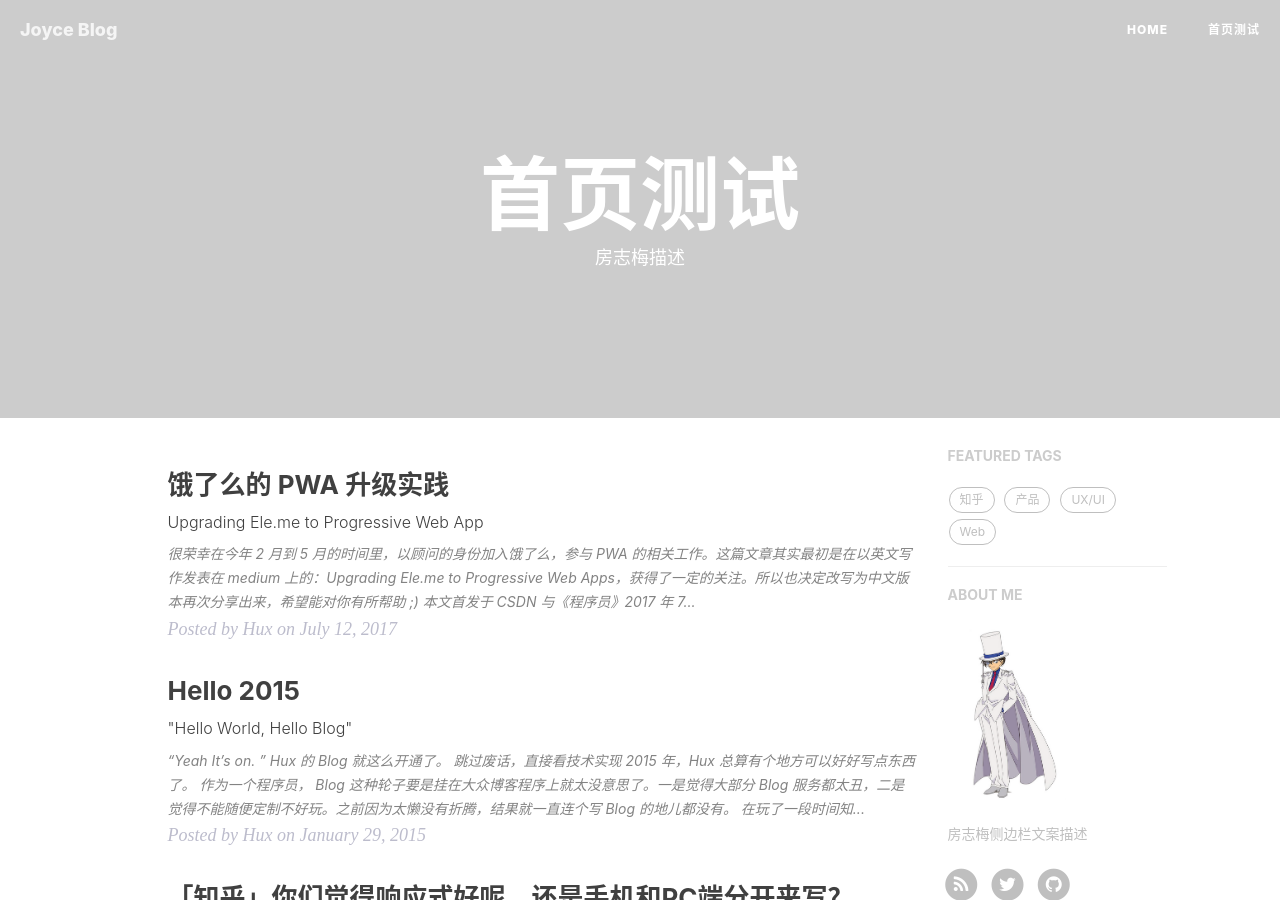
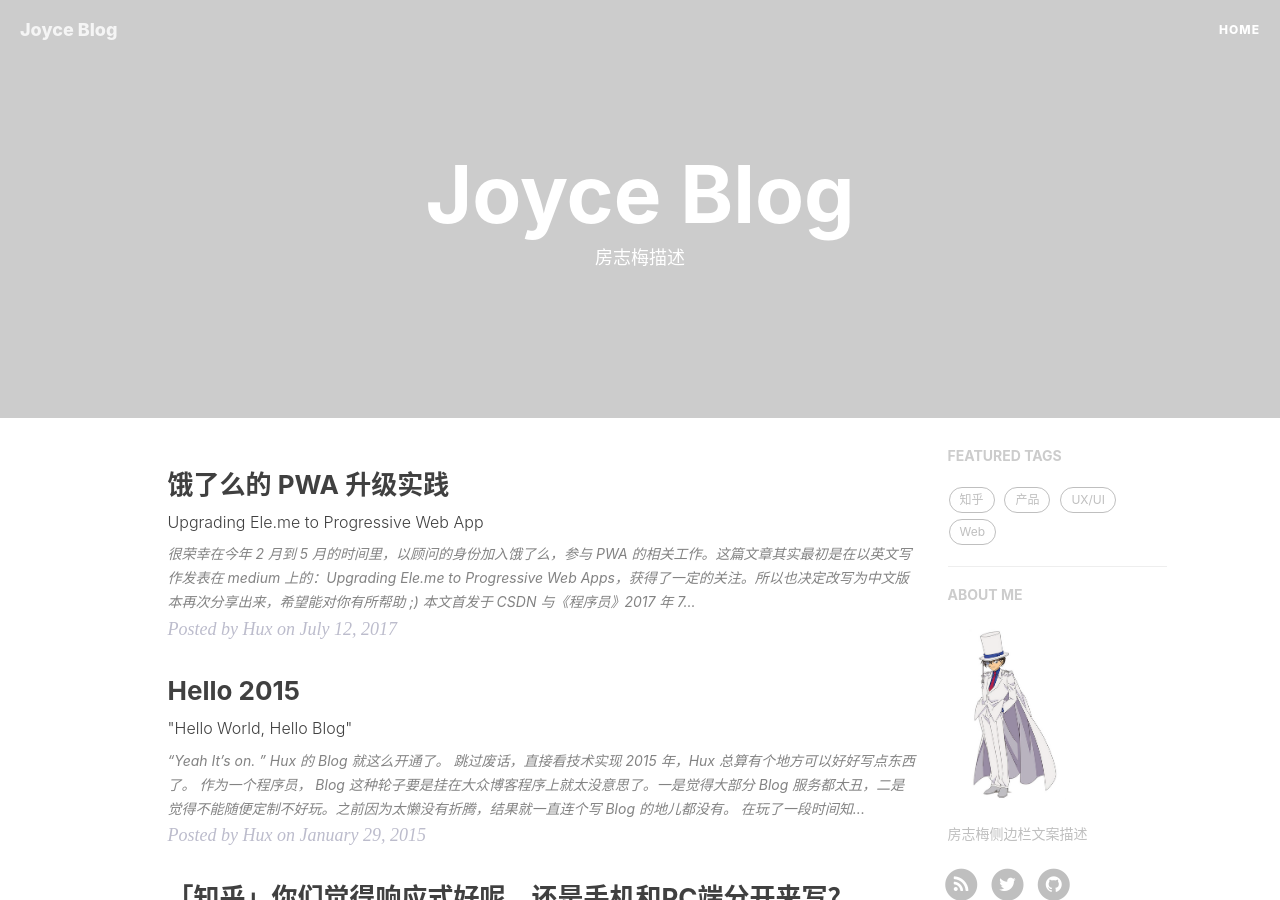
Before and after one commit to JoyceFangmm/myBlankBlog, a Jekyll site: the page built from index.html, in a window 1280 px wide and 900 px high. Built offline with Jekyll 4.4.1, drawn with Linux system fonts in a browser that asks for light colours; nearby versions of some CDN libraries; the list of posts is cut into pages by our own code; comment, search, counter and statistics services are not loaded.

Commit message:
optimize index.html

```diff
--- a/index.html
+++ b/index.html
@@ -1,6 +1,5 @@
 ---
 layout: page
-title: 首页测试
 description: "房志梅描述"
 ---
 
```
